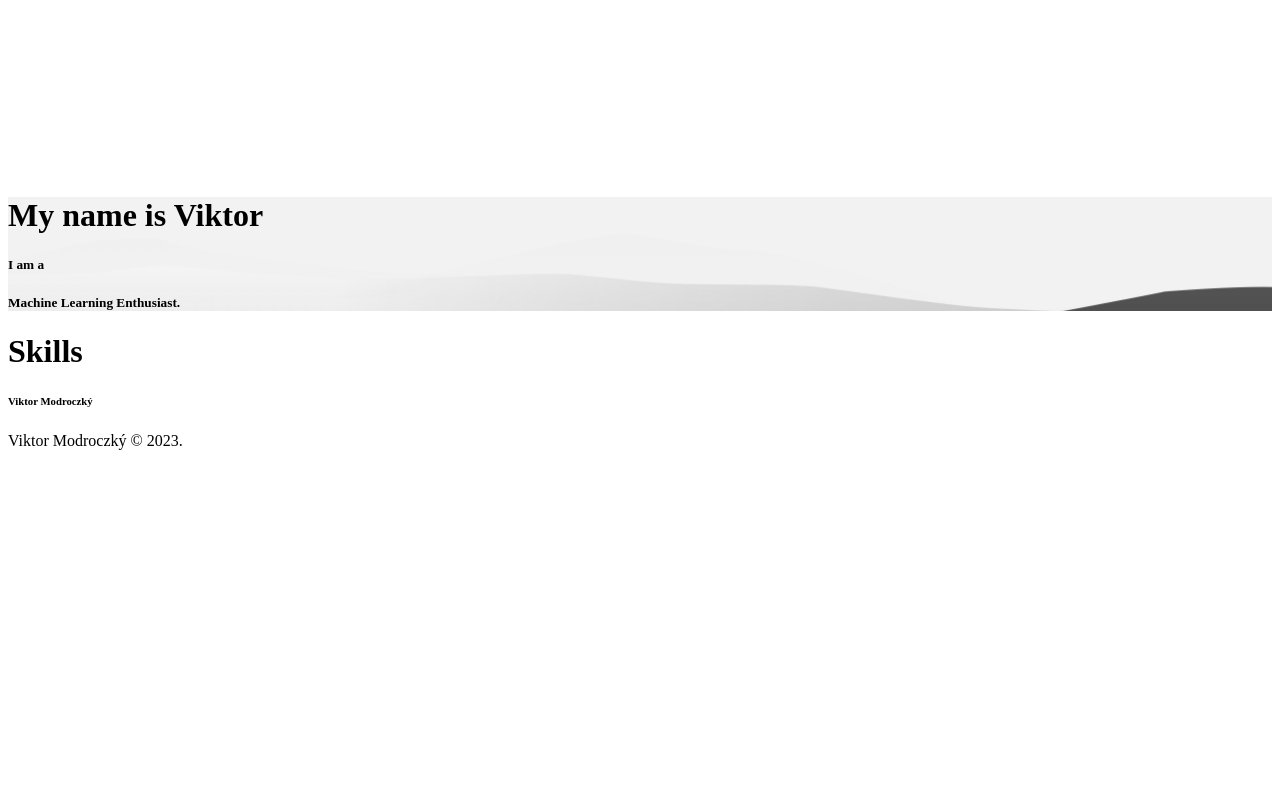
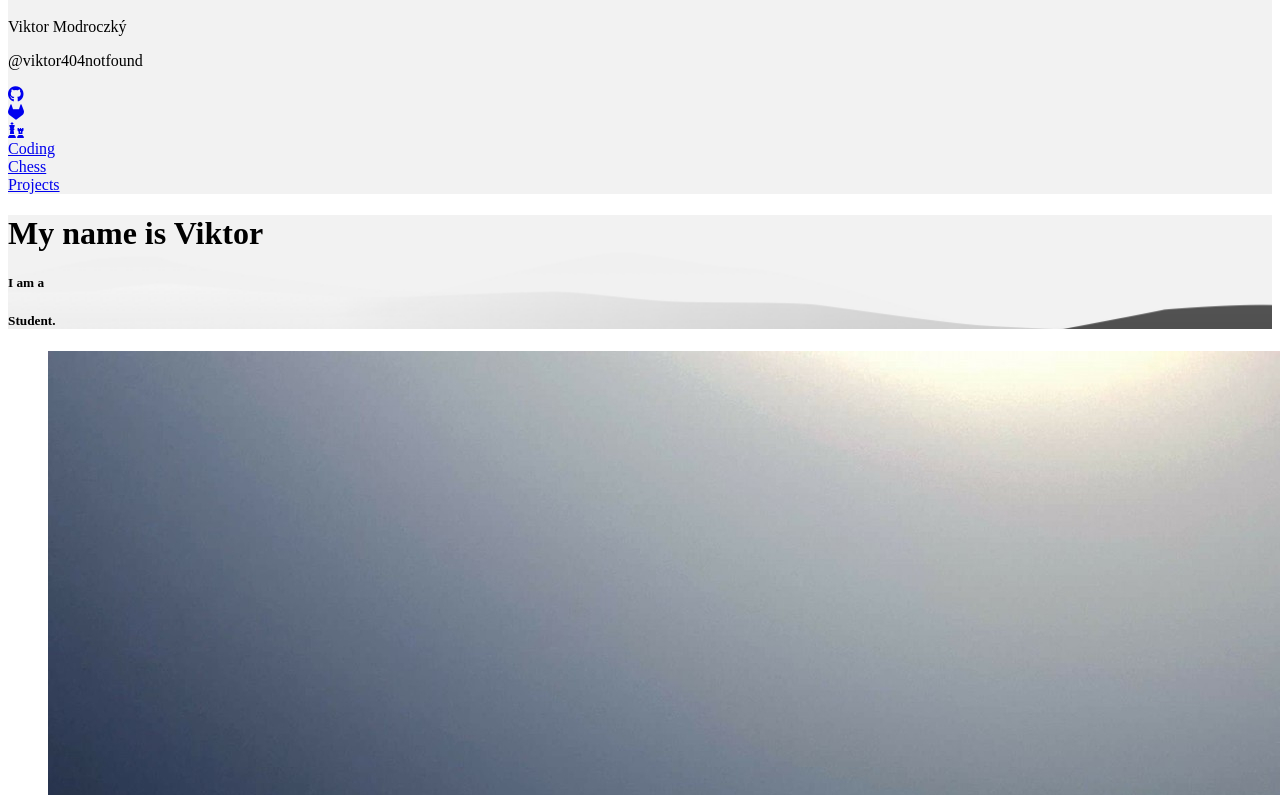
Before and after one commit to vktr274/personal-site, a SvelteKit app: page / in a window 1280 px wide. Shown: the part 2066-2861 px from the top of the page. Before the commit the page ends 2532 px from the top, so only its background shows below. Built offline with nearby package versions, Linux system fonts and the light colour scheme.

Commit message:
added about me

```diff
--- /dev/null
+++ b/src/lib/AboutMe.svelte
@@ -0,0 +1,25 @@
+<script lang="ts">
+	export let name: string;
+	export let avatar: string;
+	export let subtitle: string;
+	export let paragraph: string;
+</script>
+
+<div class="frame max-w-sm px-4 mt-8 u-shadow-none mx-auto">
+	<div class="frame__header u-text-center">
+		<figure class="avatar">
+			<img src={avatar} alt="avatar" />
+		</figure>
+		<h6 class="frame__title">{name}</h6>
+		<div class="frame__subtitle">{subtitle}</div>
+	</div>
+	<div class="divider m-0" />
+	<div class="frame__body">
+		<div class="content u-text-center">
+			<h5>About Me</h5>
+			<p>
+				{paragraph}
+			</p>
+		</div>
+	</div>
+</div>
--- a/src/lib/Navbar.svelte
+++ b/src/lib/Navbar.svelte
@@ -1,5 +1,4 @@
 <script lang="ts">
-	import { onMount } from 'svelte';
 	import type { IconButton, TextButton, User } from './types';
 
 	export let user: User;
@@ -8,17 +7,22 @@
 
 	let activeNavItem = '';
 	let openMenu = false;
+	let hideShadow = true;
 
-	const triggerMenu = () => (openMenu = !openMenu);
+	const triggerMenu = (): void => {
+		openMenu = !openMenu;
+	};
+	const changeActiveNavItem = (item: string): void => {
+		activeNavItem = item;
+	};
 
 	$: isActive = (item: string): boolean => activeNavItem === item;
 
-	onMount(() => {
+	let prevScrollY = 0;
+
+	const onScroll = () => {
 		const header = document.querySelector('.header') as HTMLElement;
-		const splash = document.querySelector('.splash-img') as HTMLElement;
-		let limit = splash.offsetHeight - header.offsetHeight;
-		window.addEventListener('scroll', () => {
-			if (window.scrollY > limit) {
+		if (window.scrollY > prevScrollY) {
 			// hide header
 			header.classList.add('animate__fadeOutUp');
 			header.classList.remove('animate__fadeInDown');
@@ -27,17 +31,26 @@
 			header.classList.add('animate__fadeInDown');
 			header.classList.remove('animate__fadeOutUp');
 		}
-		});
-		window.addEventListener('resize', () => {
-			limit = splash.offsetHeight - header.offsetHeight;
-		});
-	});
+		hideShadow = window.scrollY < window.innerHeight;
+		prevScrollY = window.scrollY;
+	};
 </script>
 
+<svelte:window on:scroll={onScroll} />
+
 <div
-	class="header header-fixed u-unselectable header-animated header-clear animate__animated animate__faster"
+	class="header header-fixed u-unselectable header-animated animate__animated animate__faster header-color"
+	class:u-shadow-none={hideShadow}
 >
 	<div class="header-brand">
+		<a href="#menu" class="nav-item nav-btn" class:active={openMenu} on:click={() => triggerMenu()}>
+			<span />
+			<span />
+			<span />
+		</a>
+	</div>
+	<div class="header-nav" class:active={openMenu}>
+		<div class="nav-left">
 			<div class="nav-item no-hover my-2 mr-2">
 				<div class="tile">
 					<div class="tile__icon">
@@ -49,17 +62,9 @@
 					</div>
 				</div>
 			</div>
-		<a href="#menu" class="nav-item nav-btn" class:active={openMenu} on:click={triggerMenu}>
-			<span />
-			<span />
-			<span />
-		</a>
-	</div>
-	<div class="header-nav" class:active={openMenu}>
-		<div class="nav-left">
 			{#each iconButtons as button}
 				<div class="nav-item hover-grow">
-					<a href={button.link} target="_blank" rel="noopener noreferrer" on:click={triggerMenu}>
+					<a href={button.link} target="_blank" rel="noopener noreferrer">
 						<span class="icon">
 							<i class={button.classes} />
 						</span>
@@ -72,7 +77,10 @@
 				<div class="nav-item hover-grow" class:active={isActive(button.name)}>
 					<a
 						href={'#' + button.name}
-						on:click={() => (triggerMenu(), (activeNavItem = button.name))}
+						on:click={() => {
+							triggerMenu();
+							changeActiveNavItem(button.name);
+						}}
 					>
 						{button.text}
 					</a>
@@ -81,3 +89,9 @@
 		</div>
 	</div>
 </div>
+
+<style lang="scss">
+	.header-color {
+		background-color: rgb(242, 242, 242);
+	}
+</style>
--- a/src/lib/RevealScreen.svelte
+++ /dev/null
@@ -1,10 +0,0 @@
-<script lang="ts">
-</script>
-
-<div class="hero fullscreen bg-blue-100">
-	<div class="hero-body">
-		<div class="content u-text-center u-unselectable">
-			<h1 class="headline-2">Skills</h1>
-		</div>
-	</div>
-</div>
--- a/src/routes/+layout.svelte
+++ b/src/routes/+layout.svelte
@@ -19,7 +19,8 @@
 	];
 
 	const textButtons: TextButton[] = [
-		{ text: 'Skills', name: 'skills' },
+		{ text: 'Coding', name: 'coding' },
+		{ text: 'Chess', name: 'chess' },
 		{ text: 'Projects', name: 'projects' }
 	];
 </script>
--- a/src/routes/+page.svelte
+++ b/src/routes/+page.svelte
@@ -1,10 +1,19 @@
-<script>
-	import RevealScreen from '$lib/RevealScreen.svelte';
+<script lang="ts">
+	import AboutMe from '$lib/AboutMe.svelte';
 	import SplashScreen from '$lib/SplashScreen.svelte';
+
 	const headline = 'My name is Viktor';
 	const staticText = 'I am a';
-	const loopedText = ['Machine Learning Enthusiast.', 'Chess Enjoyer.', 'Developer.'];
+	const loopedText = ['Student.', 'Machine Learning Enthusiast.', 'Chess Enjoyer.', 'Developer.'];
+
+	const name = 'Viktor Modroczký';
+	const avatar = '/images/avatar.jpg';
+	const subtitle = 'Intelligent Software Systems Student';
+	const paragraph = `I'm a student at the Faculty of Informatics and Information Technologies at the University
+				of Technology in Bratislava. I have a bachelor's degree in Computer Science and I'm
+				currently studying Intelligent Software Systems for my master's degree. I'm interested in
+				frontend web development, machine learning and chess.`;
 </script>
 
 <SplashScreen {headline} {staticText} {loopedText} />
-<RevealScreen />
+<AboutMe {name} {subtitle} {avatar} {paragraph} />
```
Lines whose indentation alone changed are shown as unchanged.
